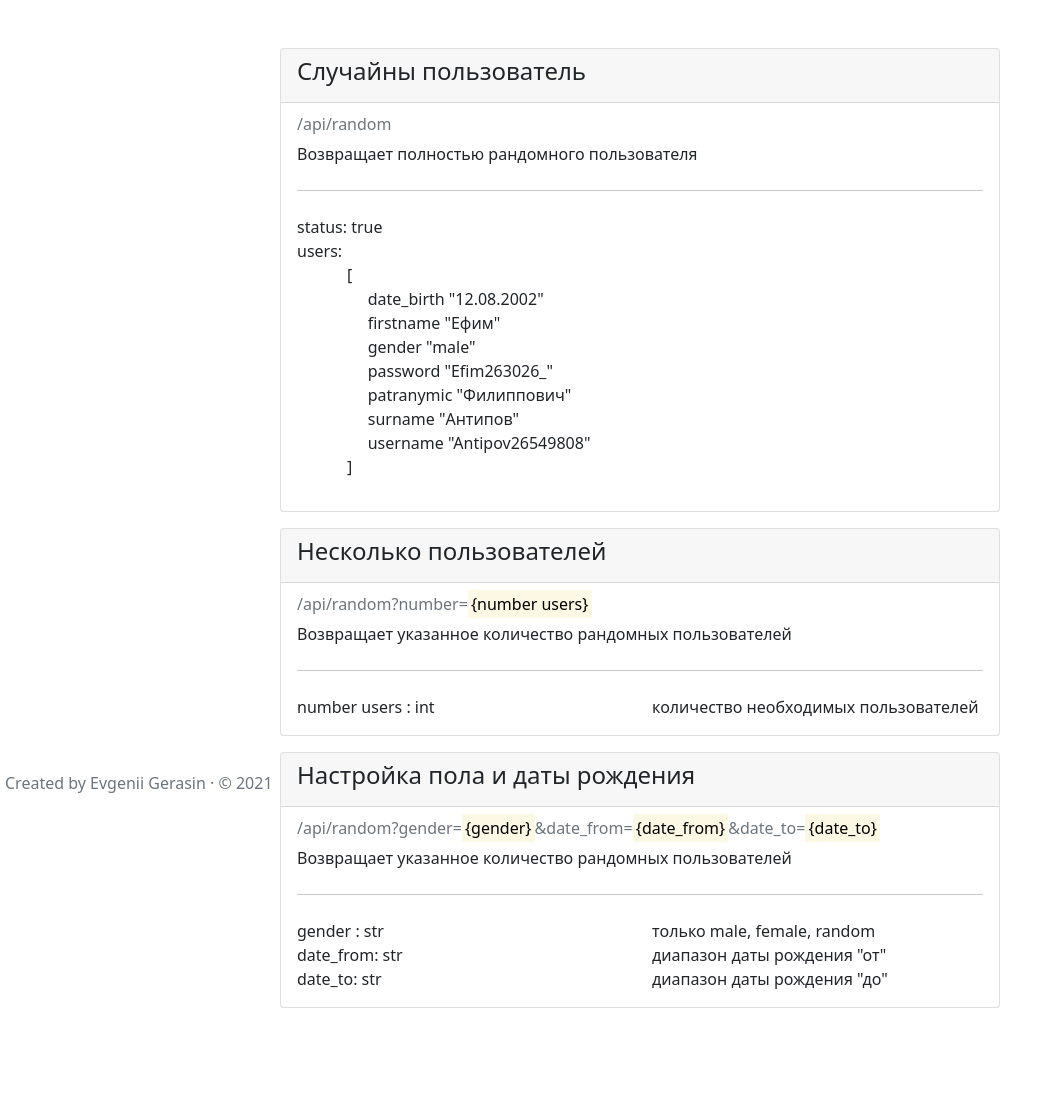
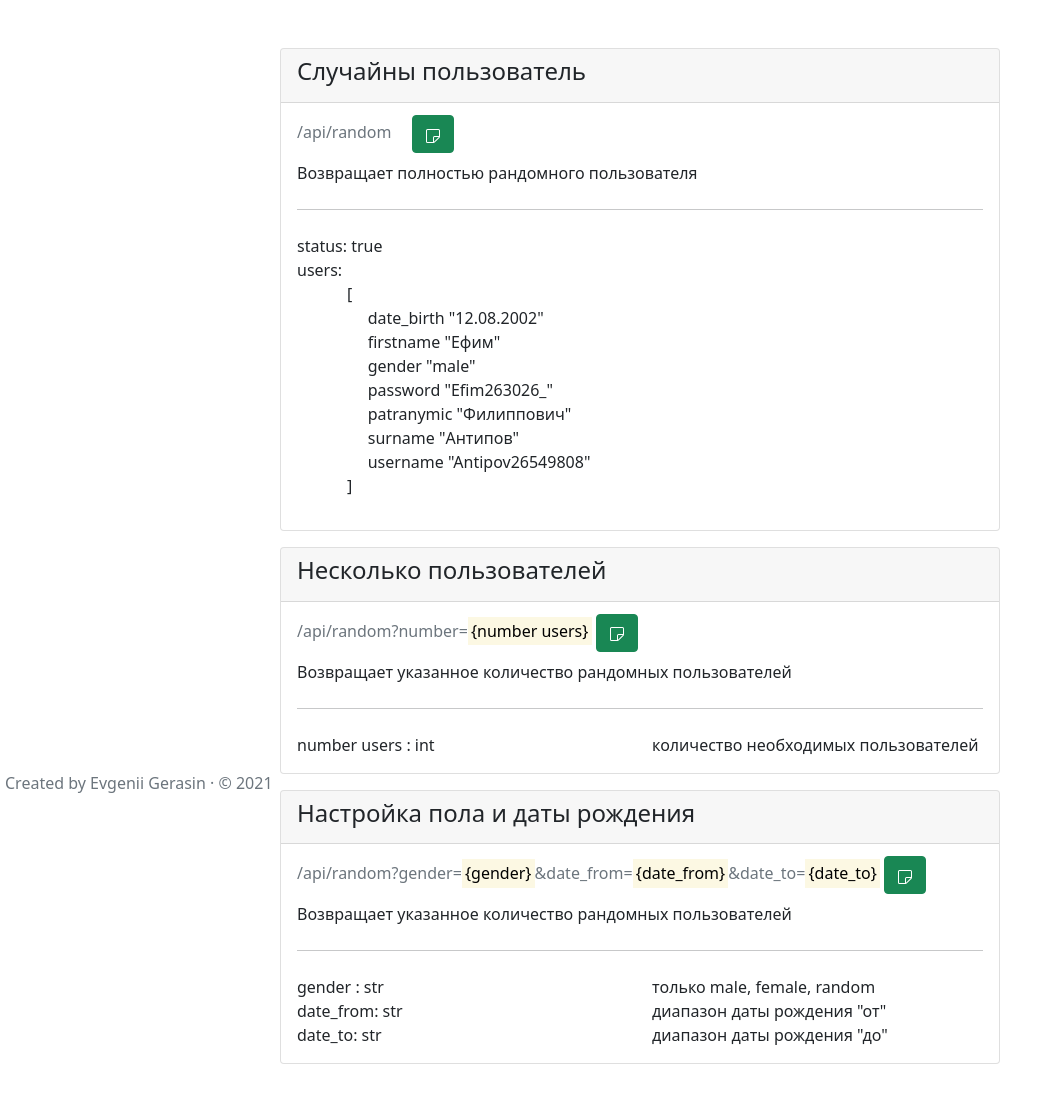
Before and after one commit to EvgeniiGerasin/random-users-flask, a Flask app: page /api_description in a window 1280 px wide. Shown: the whole page, without its empty margins (0-1057 px from the left). Before the commit the page ends 1008 px from the top, so only its background shows below. Run offline with Flask 2, Linux system fonts and the light colour scheme.

Commit message:
master
Добавлены кнопки копирования запроса

```diff
--- a/flaskapp/templates/api_description.html
+++ b/flaskapp/templates/api_description.html
@@ -9,7 +9,12 @@
         <h4>Случайны пользователь</h4>
       </div>
       <div class="card-body">
-        <h6 class="card-subtitle mb-2 text-muted">/api/random</h6>
+        <h6 id ="random" class="card-subtitle mb-2 text-muted">/api/random &nbsp;&nbsp;&nbsp;&nbsp;<button class="btn btn-success" onClick="myFunction('#random')">
+            <svg xmlns="http://www.w3.org/2000/svg" width="16" height="16" fill="currentColor" class="bi bi-sticky" viewBox="0 0 16 16">
+              <path d="M2.5 1A1.5 1.5 0 0 0 1 2.5v11A1.5 1.5 0 0 0 2.5 15h6.086a1.5 1.5 0 0 0 1.06-.44l4.915-4.914A1.5 1.5 0 0 0 15 8.586V2.5A1.5 1.5 0 0 0 13.5 1h-11zM2 2.5a.5.5 0 0 1 .5-.5h11a.5.5 0 0 1 .5.5V8H9.5A1.5 1.5 0 0 0 8 9.5V14H2.5a.5.5 0 0 1-.5-.5v-11zm7 11.293V9.5a.5.5 0 0 1 .5-.5h4.293L9 13.793z"/>
+            </svg>
+          </button>
+        </h6>
         <p class="card-text">Возвращает полностью рандомного пользователя</p>
         <hr class="my-4">
         <p>
@@ -34,7 +39,12 @@
       <h4>Несколько пользователей</h4>
     </div>
     <div class="card-body">
-      <h6 class="card-subtitle mb-2 text-muted">/api/random?number=<mark>{number users}</mark>
+      <h6 id="number" class="card-subtitle mb-2 text-muted">/api/random?number=<mark>{number users}</mark>
+        <button class="btn btn-success" onClick="myFunction('#number')">
+          <svg xmlns="http://www.w3.org/2000/svg" width="16" height="16" fill="currentColor" class="bi bi-sticky" viewBox="0 0 16 16">
+            <path d="M2.5 1A1.5 1.5 0 0 0 1 2.5v11A1.5 1.5 0 0 0 2.5 15h6.086a1.5 1.5 0 0 0 1.06-.44l4.915-4.914A1.5 1.5 0 0 0 15 8.586V2.5A1.5 1.5 0 0 0 13.5 1h-11zM2 2.5a.5.5 0 0 1 .5-.5h11a.5.5 0 0 1 .5.5V8H9.5A1.5 1.5 0 0 0 8 9.5V14H2.5a.5.5 0 0 1-.5-.5v-11zm7 11.293V9.5a.5.5 0 0 1 .5-.5h4.293L9 13.793z"/>
+          </svg>
+        </button>
       </h6>
       <p class="card-text">Возвращает указанное количество рандомных пользователей</p>
       <hr class="my-4">
@@ -54,7 +64,12 @@
       <h4>Настройка пола и даты рождения</h4>
     </div>
     <div class="card-body">
-      <h6 class="card-subtitle mb-2 text-muted">/api/random?gender=<mark>{gender}</mark>&date_from=<mark>{date_from}</mark>&date_to=<mark>{date_to}</mark>
+      <h6 id="gender" class="card-subtitle mb-2 text-muted">/api/random?gender=<mark>{gender}</mark>&date_from=<mark>{date_from}</mark>&date_to=<mark>{date_to}</mark>
+      <button class="btn btn-success" onClick="myFunction('#gender')">
+          <svg xmlns="http://www.w3.org/2000/svg" width="16" height="16" fill="currentColor" class="bi bi-sticky" viewBox="0 0 16 16">
+            <path d="M2.5 1A1.5 1.5 0 0 0 1 2.5v11A1.5 1.5 0 0 0 2.5 15h6.086a1.5 1.5 0 0 0 1.06-.44l4.915-4.914A1.5 1.5 0 0 0 15 8.586V2.5A1.5 1.5 0 0 0 13.5 1h-11zM2 2.5a.5.5 0 0 1 .5-.5h11a.5.5 0 0 1 .5.5V8H9.5A1.5 1.5 0 0 0 8 9.5V14H2.5a.5.5 0 0 1-.5-.5v-11zm7 11.293V9.5a.5.5 0 0 1 .5-.5h4.293L9 13.793z"/>
+          </svg>
+        </button>
       </h6>
       <p class="card-text">Возвращает указанное количество рандомных пользователей</p>
       <hr class="my-4">
@@ -74,4 +89,14 @@
   </div>
 
 </div>
+<script>
+  function myFunction(id) {
+    a = document
+      .querySelector(id)
+      .textContent
+      navigator
+      .clipboard
+      .writeText(a)
+  }
+</script>
 {% endblock content%}
```
